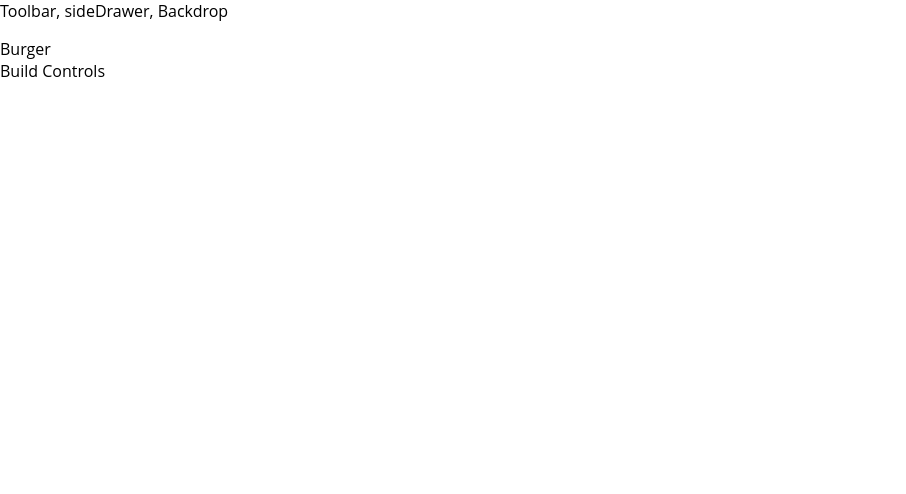
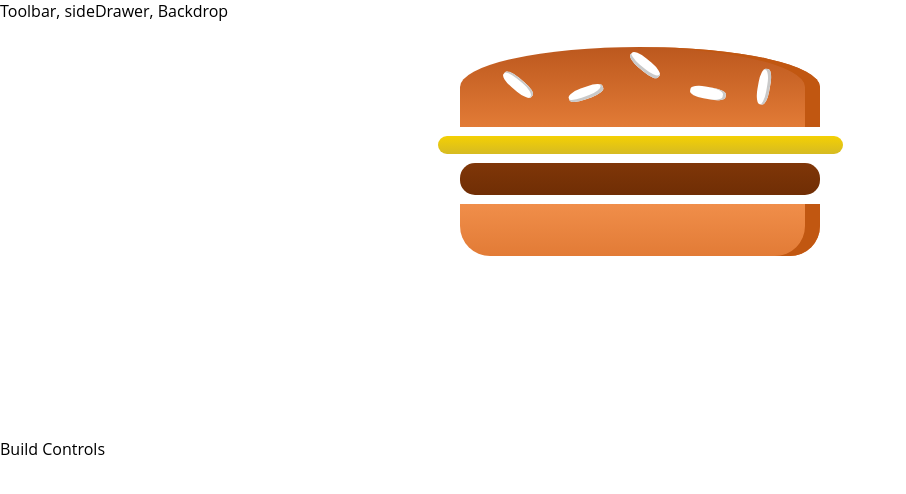
Before and after one commit to JosephTaylor1/burger-builder, a React app: page / in a window 1280 px wide. Shown: the top 494 px of the page, without its empty margins (0-906 px from the left). Built offline with nearby package versions, Linux system fonts and the light colour scheme.

Commit message:
adds wrapper for ingredients, and ingredients to the wrapper

```diff
--- /dev/null
+++ b/src/components/Burger/Burger.css
@@ -0,0 +1,30 @@
+.Burger {
+    width: 100%;
+    margin: auto;
+    height: 250px;
+    overflow: scroll;
+    text-align: center;
+    font-weight: bold;
+    font-size: 1.2rem;
+}
+
+@media (min-width: 1000px) and (min-height: 700px) {
+    .Burger {
+        width: 700px;
+        height: 600px
+    }
+}
+
+@media (min-width: 500px) and (min-height: 401px) {
+    .Burger {
+        width: 450px;
+        height: 400px
+    }
+}
+
+@media (min-width: 500px) and (max-height: 400px) {
+    .Burger {
+        width: 350px;
+        height: 300px
+    }
+}
--- /dev/null
+++ b/src/components/Burger/Burger.js
@@ -0,0 +1,16 @@
+import React from 'react';
+import classes from './Burger.css';
+import BurgerIngredient from './BurgerIngredient/BurgerIngredient';
+
+const burger = (props) => { //a wrapper around the burgerIngredient file
+    return (
+        <div className={classes.Burger}>
+            <BurgerIngredient type='bread-top' />
+            <BurgerIngredient type='cheese' />
+            <BurgerIngredient type='meat' />
+            <BurgerIngredient type='bread-bottom' />
+        </div>
+    );
+};
+
+export default burger;
--- a/src/containers/BurgerBuilder/BurgerBuilder.js
+++ b/src/containers/BurgerBuilder/BurgerBuilder.js
@@ -1,11 +1,12 @@
 import React,  { Component } from 'react';
 import Aux from '../../hoc/Aux';
+import Burger from '../../components/Burger/Burger';
 
 class BurgerBuilder extends Component {
     render() {
         return(
             <Aux>
-                <div>Burger</div>
+                <Burger/>
                 <div>Build Controls</div>
             </Aux>
         );
```
Also changed, not shown: src/components/Burger/BurgerIngredient/BurgerIngredient.js (+6 -6 lines).
